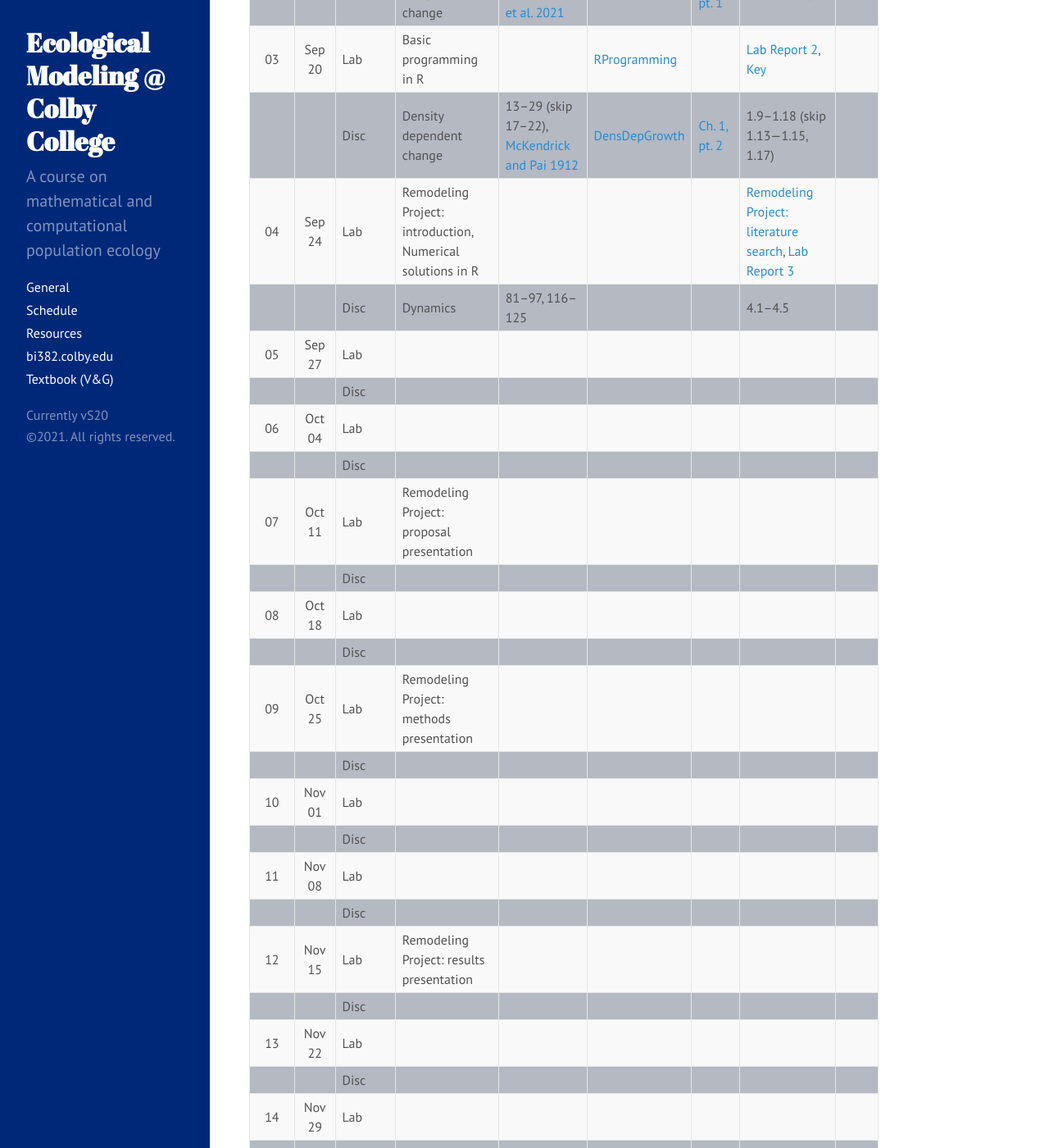
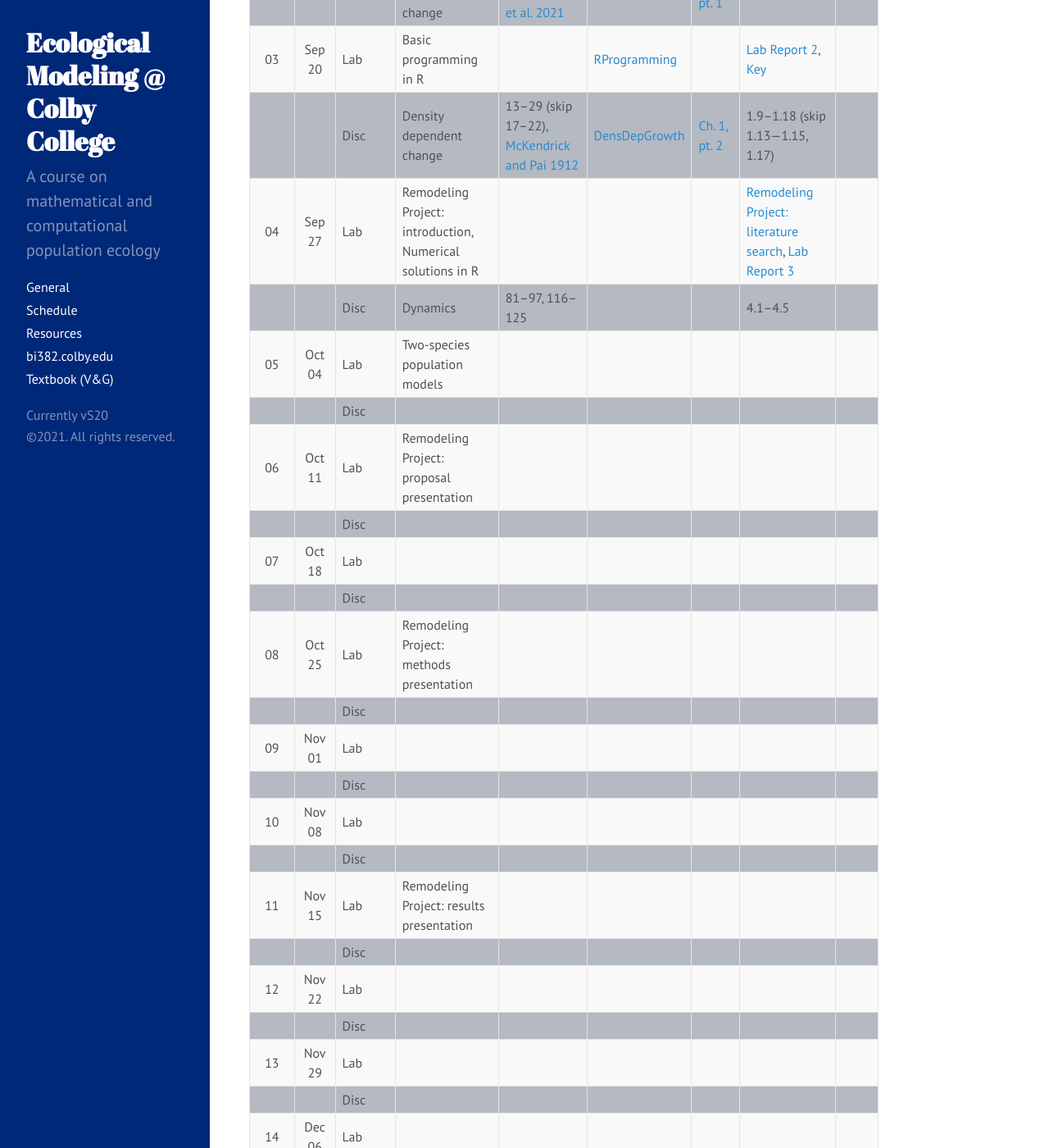
Before and after one commit to ColbyEcology/colbyecology.github.io, a Jekyll site: the page built from Schedule.md, in a window 1280 px wide and 1400 px high, scrolled down 504 px. Shown: the whole window at 82% size. Built offline with Jekyll 4.4.1, drawn with Linux system fonts in a browser that asks for light colours.

Commit message:
fix dates

```diff
--- a/Schedule.md
+++ b/Schedule.md
@@ -35,31 +35,29 @@ title: "Schedule"
 |      |        |  Disc   | Density independent change                                              | 1–8; [Shoemaker et al. 2021](https://esajournals.onlinelibrary.wiley.com/doi/10.1002/ecs2.3701#.YSfFZPgswbs.twitter)   | [DensIndGrowth](../Presentations/Discussions/Wk02Models-DensIndGrowth.html)  | [Ch. 1, pt. 1](../Assignments/LectureProblemSets/Ch01p1_ProblemNotes.html)              | 1.1–1.6, [Key](../Assignments/LectureProblemSets/Ch01_Wk1ProblemSet_key.html)                                                                                          |                                             |
 | 03   | Sep 20 |   Lab   | Basic programming in R                                                  |                                                                                                                        | [RProgramming](../Presentations/Labs/Lab02_ProgrammingR.html)                |                                                                                         | [Lab Report 2](../Assignments/LabReports/LabReport_2.html), [Key](../Assignments/LabReports/LabReport_2_Key.html)                                                      |                                             |
 |      |        |  Disc   | Density dependent change                                                | 13–29 (skip 17–22), [McKendrick and Pai 1912](https://zenodo.org/record/1543653/files/article.pdf)                     | [DensDepGrowth](../Presentations/Discussions/Wk03_DensDep.html)              | [Ch. 1, pt. 2](../Assignments/LectureProblemSets/Ch01p2_ProblemNotes.html)              | 1.9–1.18 (skip 1.13—1.15, 1.17)                                                                                                                                        |                                             |
-| 04   | Sep 24 |   Lab   | Remodeling Project: introduction, Numerical solutions in R              |                                                                                                                        |                                                                              |                                                                                         | [Remodeling Project: literature search](../Assignments/RemodelingProject/RemodelingProject_LitSearch.html), [Lab Report 3](../Assignments/LabReports/LabReport_3.html) |                                             |
+| 04   | Sep 27 |   Lab   | Remodeling Project: introduction, Numerical solutions in R              |                                                                                                                        |                                                                              |                                                                                         | [Remodeling Project: literature search](../Assignments/RemodelingProject/RemodelingProject_LitSearch.html), [Lab Report 3](../Assignments/LabReports/LabReport_3.html) |                                             |
 |      |        |  Disc   | Dynamics                                                                | 81–97, 116–125                                                                                                         |                                                                              |                                                                                         | 4.1–4.5                                                                                                                                                                |                                             |
-| 05   | Sep 27 |   Lab   |                                                                         |                                                                                                                        |                                                                              |                                                                                         |                                                                                                                                                                        |                                             |
+| 05   | Oct 04 |   Lab   | Two-species population models                                           |                                                                                                                        |                                                                              |                                                                                         |                                                                                                                                                                        |                                             |
 |      |        |  Disc   |                                                                         |                                                                                                                        |                                                                              |                                                                                         |                                                                                                                                                                        |                                             |
-| 06   | Oct 04 |   Lab   |                                                                         |                                                                                                                        |                                                                              |                                                                                         |                                                                                                                                                                        |                                             |
+| 06   | Oct 11 |   Lab   | Remodeling Project: proposal presentation                               |                                                                                                                        |                                                                              |                                                                                         |                                                                                                                                                                        |                                             |
 |      |        |  Disc   |                                                                         |                                                                                                                        |                                                                              |                                                                                         |                                                                                                                                                                        |                                             |
-| 07   | Oct 11 |   Lab   | Remodeling Project: proposal presentation                               |                                                                                                                        |                                                                              |                                                                                         |                                                                                                                                                                        |                                             |
+| 07   | Oct 18 |   Lab   |                                                                         |                                                                                                                        |                                                                              |                                                                                         |                                                                                                                                                                        |                                             |
 |      |        |  Disc   |                                                                         |                                                                                                                        |                                                                              |                                                                                         |                                                                                                                                                                        |                                             |
-| 08   | Oct 18 |   Lab   |                                                                         |                                                                                                                        |                                                                              |                                                                                         |                                                                                                                                                                        |                                             |
+| 08   | Oct 25 |   Lab   | Remodeling Project: methods presentation                                |                                                                                                                        |                                                                              |                                                                                         |                                                                                                                                                                        |                                             |
 |      |        |  Disc   |                                                                         |                                                                                                                        |                                                                              |                                                                                         |                                                                                                                                                                        |                                             |
-| 09   | Oct 25 |   Lab   | Remodeling Project: methods presentation                                |                                                                                                                        |                                                                              |                                                                                         |                                                                                                                                                                        |                                             |
+| 09   | Nov 01 |   Lab   |                                                                         |                                                                                                                        |                                                                              |                                                                                         |                                                                                                                                                                        |                                             |
 |      |        |  Disc   |                                                                         |                                                                                                                        |                                                                              |                                                                                         |                                                                                                                                                                        |                                             |
-| 10   | Nov 01 |   Lab   |                                                                         |                                                                                                                        |                                                                              |                                                                                         |                                                                                                                                                                        |                                             |
+| 10   | Nov 08 |   Lab   |                                                                         |                                                                                                                        |                                                                              |                                                                                         |                                                                                                                                                                        |                                             |
 |      |        |  Disc   |                                                                         |                                                                                                                        |                                                                              |                                                                                         |                                                                                                                                                                        |                                             |
-| 11   | Nov 08 |   Lab   |                                                                         |                                                                                                                        |                                                                              |                                                                                         |                                                                                                                                                                        |                                             |
+| 11   | Nov 15 |   Lab   | Remodeling Project: results presentation                                |                                                                                                                        |                                                                              |                                                                                         |                                                                                                                                                                        |                                             |
 |      |        |  Disc   |                                                                         |                                                                                                                        |                                                                              |                                                                                         |                                                                                                                                                                        |                                             |
-| 12   | Nov 15 |   Lab   | Remodeling Project: results presentation                                |                                                                                                                        |                                                                              |                                                                                         |                                                                                                                                                                        |                                             |
+| 12   | Nov 22 |   Lab   |                                                                         |                                                                                                                        |                                                                              |                                                                                         |                                                                                                                                                                        |                                             |
 |      |        |  Disc   |                                                                         |                                                                                                                        |                                                                              |                                                                                         |                                                                                                                                                                        |                                             |
-| 13   | Nov 22 |   Lab   |                                                                         |                                                                                                                        |                                                                              |                                                                                         |                                                                                                                                                                        |                                             |
+| 13   | Nov 29 |   Lab   |                                                                         |                                                                                                                        |                                                                              |                                                                                         |                                                                                                                                                                        |                                             |
 |      |        |  Disc   |                                                                         |                                                                                                                        |                                                                              |                                                                                         |                                                                                                                                                                        |                                             |
-| 14   | Nov 29 |   Lab   |                                                                         |                                                                                                                        |                                                                              |                                                                                         |                                                                                                                                                                        |                                             |
-|      |        |  Disc   |                                                                         |                                                                                                                        |                                                                              |                                                                                         |                                                                                                                                                                        |                                             |
-| 15   | Dec 06 |   Lab   |                                                                         |                                                                                                                        |                                                                              |                                                                                         |                                                                                                                                                                         |                                             |
-|      |        |  Disc   | Remodeling Project: final presentations                                 |                                                                                                                        |                                                                              |                                                                                         |                                                                                                                                                                         |                                             |
-| Exam | Dec ?? |         | Remodeling Project: final paper due                                     |                                                                                                                        |                                                                              |                                                                                         |                                                                                                                                                                         |                                             |
+| 14   | Dec 06 |   Lab   |                                                                         |                                                                                                                        |                                                                              |                                                                                         |                                                                                                                                                                        |                                             |
+|      |        |  Disc   | Remodeling Project: final presentations                                 |                                                                                                                        |                                                                              |                                                                                         |                                                                                                                                                                        |                                             |
+| Exam | Dec ?? |         | Remodeling Project: final paper due                                     |                                                                                                                        |                                                                              |                                                                                         |                                                                                                                                                                        |                                             |
 
 
 <!---
```
